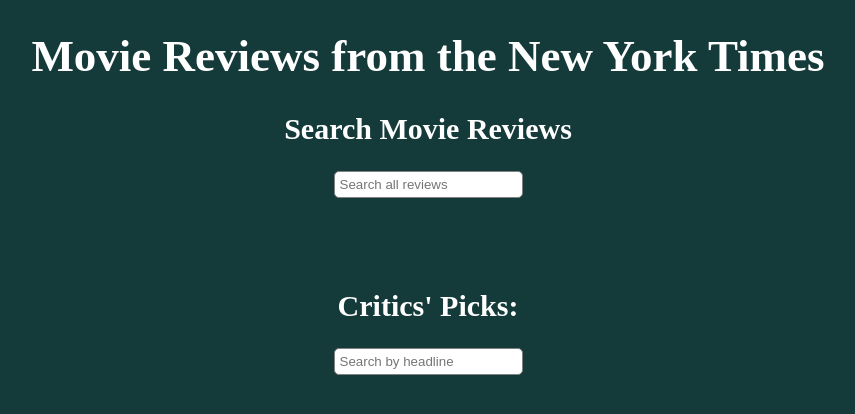
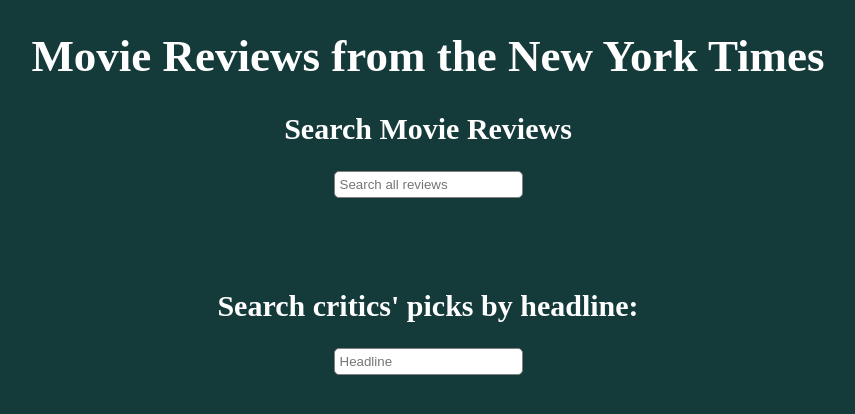
Before and after one commit to vlttx/nyt, a React (Create React App) app: page / in a window 1280 px wide. Shown: the top 414 px of the page, without its empty margins (232-1087 px from the left). Built offline with nearby package versions, Linux system fonts and the light colour scheme; no server answers; a web font is replaced by a local one.

Commit message:
fix style

```diff
--- a/src/App.js
+++ b/src/App.js
@@ -66,9 +66,9 @@
         <br />
         {this.state.reviews.length === 0 ? (
           <div>
-            <h2>Critics' Picks:</h2>
+            <h2>Search critics' picks by headline:</h2>
             <SearchBox
-              placeholder={"Search by headline"}
+              placeholder={"Headline"}
               handleChange={this.handlePicksChange}
             />
             <br />
@@ -82,15 +82,14 @@
         ) : (
           <>
             <CardList reviews={this.state.reviews} />
-            <div>
-              <h2>Critics' Picks:</h2>
-              <SearchBox
-                placeholder={"Search by headline"}
-                handleChange={this.handlePicksChange}
-              />
-            </div>
+
             <br />
             <br />
+            <h1>Search critics' picks by headline</h1>
+            <SearchBox
+              placeholder={"Headline"}
+              handleChange={this.handlePicksChange}
+            />
             <CardList reviews={this.state.criticsPicks} />
           </>
         )}
--- a/src/components/card-list/CardList.styles.css
+++ b/src/components/card-list/CardList.styles.css
@@ -3,7 +3,7 @@
   margin: 0 auto;
   display: grid;
   grid-template-columns: 1fr 1fr 1fr 1fr;
-  grid-gap: 20px;
+  grid-gap: 5px;
 }
 
 @media screen and (max-width: 1200px) {
```
